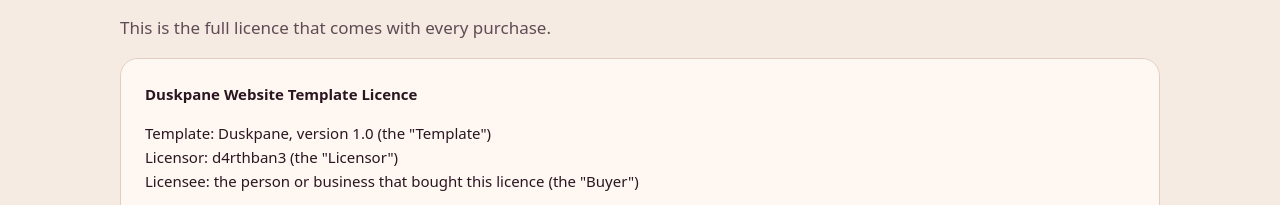
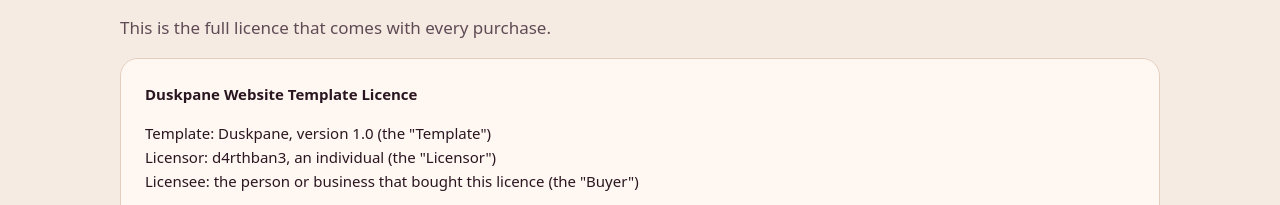
Before and after one commit to d4rthban3/duskpane, a plain HTML site: page index.html in a window 1280 px wide. Shown: the part 3134-3339 px from the top of the page. Drawn offline with Linux system fonts and the light colour scheme.

Commit message:
Store licence text: Licensor is d4rthban3, an individual
Co-Authored-By: Claude Sonnet 5.5 <noreply@anthropic.com>

```diff
--- a/index.html
+++ b/index.html
@@ -46,7 +46,7 @@
 <p class="muted">This is the full licence that comes with every purchase.</p>
 <div class="licence">
 <p><strong>Duskpane Website Template Licence</strong></p>
-<p>Template: Duskpane, version 1.0 (the "Template")<br>Licensor: d4rthban3 (the "Licensor")<br>Licensee: the person or business that bought this licence (the "Buyer")</p>
+<p>Template: Duskpane, version 1.0 (the "Template")<br>Licensor: d4rthban3, an individual (the "Licensor")<br>Licensee: the person or business that bought this licence (the "Buyer")</p>
 <p><strong>1. What you are buying.</strong> The Template is the files delivered to you when you buy: HTML, CSS, JavaScript, the sample content, the README and this licence. The Licensor owns the Template and all rights in it. You are buying a licence to use it, not the Template itself. All rights not stated here are reserved.</p>
 <p><strong>2. Single Site licence.</strong> If you bought the Single Site licence, you may use the Template for one finished website (one domain, plus a staging copy of it) that you own or that you build for one client. You may change the Template as much as you like for that site.</p>
 <p><strong>3. Multi-Site licence.</strong> If you bought the Multi-Site licence, you may use the Template for up to 3 finished websites (each with one domain and a staging copy), each owned by you or built for one client, with the same changes allowed. A site counts once however many pages it has.</p>
```
